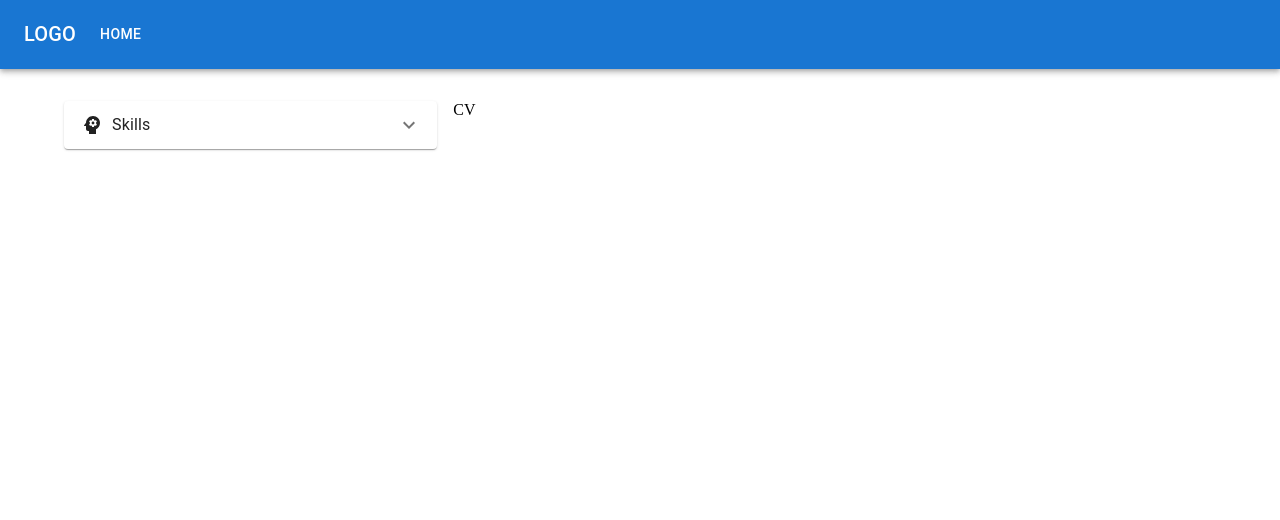
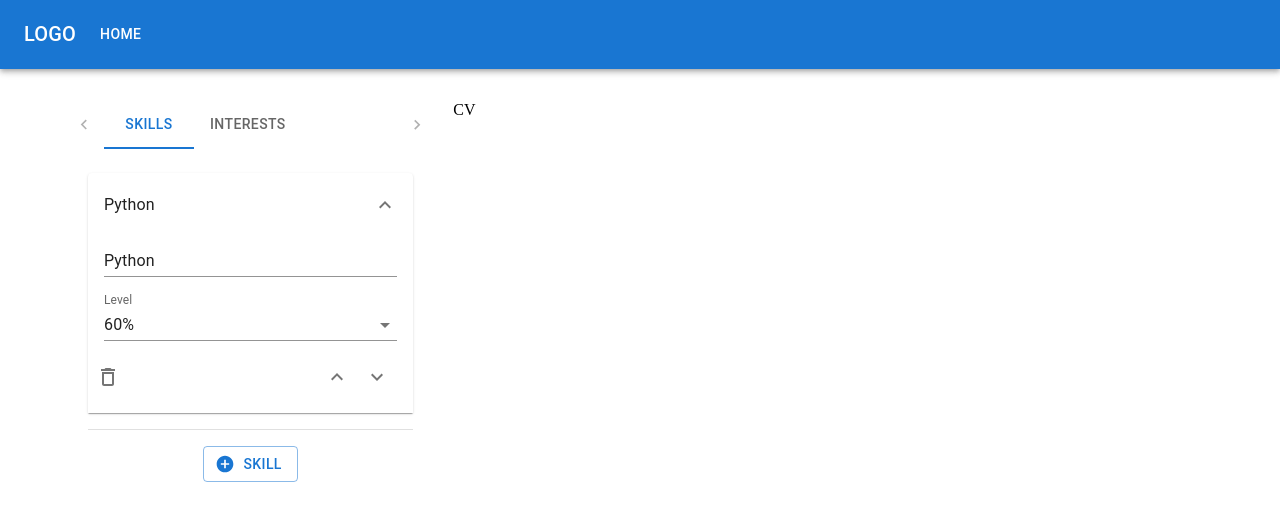
Before and after one commit to foad-heidari/cv_maker, a React (Create React App) app in the folder frontend/: page /editor in a window 1280 px wide. Shown: the top 520 px of the page. Built offline with nearby package versions, Linux system fonts and the light colour scheme.

Commit message:
add content tab

```diff
--- a/frontend/src/components/AppBar.tsx
+++ b/frontend/src/components/AppBar.tsx
@@ -8,13 +8,16 @@ import Typography from '@mui/material/Typography';
 import Menu from '@mui/material/Menu';
 import MenuIcon from '@mui/icons-material/Menu';
 import Container from '@mui/material/Container';
-import Avatar from '@mui/material/Avatar';
 import Button from '@mui/material/Button';
-import Tooltip from '@mui/material/Tooltip';
 import MenuItem from '@mui/material/MenuItem';
 import { Link } from 'react-router-dom';
 
-const pages = [
+interface Pages {
+  name: string;
+  link: string;
+}
+
+const pages:Pages[] = [
   {
     name: 'Home',
     link: '/'
@@ -77,10 +80,10 @@ const ResponsiveAppBar = () => {
             >
               {pages.map((page) => (
                 <MenuItem
-                component={Link}
-                to={page.link}
-                key={page.name}
-                onClick={handleCloseNavMenu}>
+                  component={Link}
+                  to={page.link}
+                  key={page.name}
+                  onClick={handleCloseNavMenu}>
                   <Typography textAlign="center">{page.name}</Typography>
                 </MenuItem>
               ))}
--- a/frontend/src/screens/editor/ContentEditor.tsx
+++ b/frontend/src/screens/editor/ContentEditor.tsx
@@ -1,55 +1,65 @@
+import { Box, Tabs, Tab, Typography } from '@mui/material';
+import InterestsCard from './components/InterestsCard';
+import SkillsCard from './components/SkillsCard';
+import { tabsClasses } from '@mui/material/Tabs';
+import React from 'react';
 
-import {
-    Accordion,
-    AccordionDetails,
-    AccordionSummary,
-    Button,
-    Divider,
-    Grid,
-    List,
-    Typography,
-} from '@mui/material';
-import ExpandMoreIcon from '@mui/icons-material/ExpandMore';
-import PsychologyIcon from '@mui/icons-material/Psychology';
-import AddCircleIcon from '@mui/icons-material/AddCircle';
+interface TabPanelProps {
+    children: any;
+    value: number;
+    index: number;
+}
 
-import InputItem from './components/InputItem';
+function TabPanel(props: TabPanelProps) {
+    const { children, value, index, ...other } = props;
+
+    return (
+        <div
+            role="tabpanel"
+            hidden={value !== index}
+            id={`vertical-tabpanel-${index}`}
+            aria-labelledby={`vertical-tab-${index}`}
+            {...other}
+        >
+            {value === index && (
+                <Box sx={{ p: 3 }}>
+                    {children}
+                </Box>
+            )}
+        </div>
+    );
+}
 
 
 export default function ContentEditor() {
-
+    const [value, setValue] = React.useState(0);
     return (
         <>
-            <Accordion>
-                <AccordionSummary
-                    expandIcon={<ExpandMoreIcon />}
-                    aria-controls="panel1a-content"
-                    id="panel1a-header"
+            <Box sx={{ bgcolor: 'background.paper' }}>
+                <Tabs
+                    value={value}
 
+                    onChange={(event, newValue) => setValue(newValue)}
+                    variant="scrollable"
+                    scrollButtons
+                    aria-label="CV Content tab"
+                    sx={{
+                        [`& .${tabsClasses.scrollButtons}`]: {
+                            '&.Mui-disabled': { opacity: 0.3 },
+                        },
+                    }}
                 >
-                    <PsychologyIcon sx={{ mr: 1 }} />
-                    <Typography>Skills</Typography>
-                </AccordionSummary>
-                <AccordionDetails>
-                    <List sx={{ p: 0 }}>
-                        <Divider component="li" />
-                        <InputItem />
+                    <Tab label="Skills" />
+                    <Tab label="Interests" />
+                </Tabs>
 
-                    </List>
-
-                    <Divider sx={{ mb: 2 }} />
-                    <Grid
-                        container
-                        direction="row"
-                        justifyContent="center"
-                        alignItems="center"
-                    >
-                        <Button variant="outlined" startIcon={<AddCircleIcon />}>
-                            Skill
-                        </Button>
-                    </Grid>
-                </AccordionDetails>
-            </Accordion>
+                <TabPanel value={value} index={0}>
+                    <SkillsCard />
+                </TabPanel>
+                <TabPanel value={value} index={1}>
+                    <InterestsCard />
+                </TabPanel>
+            </Box>
         </>
     );
 }
--- a/frontend/src/screens/editor/components/InputItem.tsx
+++ b/frontend/src/screens/editor/components/InputItem.tsx
@@ -1,22 +1,91 @@
-import { IconButton, ListItem, TextField } from '@mui/material';
+import { IconButton, ListItem, TextField, Grid, Paper, FormControl, Select, MenuItem, Accordion, AccordionSummary, Typography, AccordionDetails, SvgIconProps, InputLabel } from '@mui/material';
 import ExpandMoreIcon from '@mui/icons-material/ExpandMore';
 import ExpandLessIcon from '@mui/icons-material/ExpandLess';
 import DeleteOutlineIcon from '@mui/icons-material/DeleteOutline';
+import React, { SyntheticEvent } from 'react';
+import PsychologyIcon from '@mui/icons-material/Psychology';
+import { FieldDataType } from '../../../types/EditorTypes';
 
-function InputItem() {
+interface InputProps {
+    inputTitle: string;
+    hideLevel?: boolean;
+    element: FieldDataType;
+    Icon?: React.ReactElement<SvgIconProps>
+}
+
+function InputItem(props: InputProps) {
+    const { inputTitle, hideLevel, element, Icon } = props;
+    const [level, setLevel] = React.useState<string>(element.level ? element.level : "");
+    const [value, setValue] = React.useState(element.value);
+    const [expanded, setExpanded] = React.useState(element.id);
+
+
+    const handleChange = (panel: number) => (event: SyntheticEvent<Element, Event>, isExpanded: boolean) => {
+        setExpanded(isExpanded ? panel : 0);
+    };
     return (
-        <ListItem sx={{ px: 0, py: 1, mb: 2 }}>
-            <TextField id="standard-basic" variant="standard" />
-            <IconButton sx={{ p: 0 }}>
-                <ExpandLessIcon />
-            </IconButton >
-            <IconButton sx={{ p: 0 }}>
-                <ExpandMoreIcon />
-            </IconButton>
-            <IconButton sx={{ p: 0 }}>
-                <DeleteOutlineIcon />
-            </IconButton>
-        </ListItem>
+        <Accordion expanded={expanded === element.id} onChange={handleChange(element.id)}>
+            <AccordionSummary
+                expandIcon={<ExpandMoreIcon />}
+                aria-controls="panel1a-content"
+                id="panel1a-header"
+
+            >
+                {Icon}
+                <Typography>{value}</Typography>
+            </AccordionSummary>
+            <AccordionDetails>
+                <Grid container spacing={2}>
+                    <Grid item xs={12}>
+                        <TextField fullWidth value={value} onChange={(e) => { setValue(e.target.value) }} placeholder={`Enter your ${inputTitle}`} variant="standard" />
+                    </Grid>
+                    {!hideLevel ?
+                        <Grid item xs={12}>
+                            <FormControl fullWidth variant="standard" >
+                                <InputLabel id="level-label">Level</InputLabel>
+                                <Select
+                                    labelId="level-label"
+                                    id="level"
+                                    value={level}
+                                    onChange={(e) => setLevel(e.target.value)}
+                                    label="Level"
+                                >
+                                    <MenuItem value="">
+                                        <em>None</em>
+                                    </MenuItem>
+                                    <MenuItem value="20%">20%</MenuItem>
+                                    <MenuItem value="40%">40%</MenuItem>
+                                    <MenuItem value="60%">60%</MenuItem>
+                                    <MenuItem value="80%">80%</MenuItem>
+                                    <MenuItem value="100%">100%</MenuItem>
+                                </Select>
+                            </FormControl>
+                        </Grid> : null
+                    }
+
+                    <Grid
+                        container
+                        direction="row"
+                        justifyContent="space-between"
+                        alignItems="center"
+                        sx={{ mt: 2 }}
+                    >
+                        <IconButton>
+                            <DeleteOutlineIcon />
+                        </IconButton>
+                        <div>
+                            <IconButton>
+                                <ExpandLessIcon />
+                            </IconButton >
+                            <IconButton>
+                                <ExpandMoreIcon />
+                            </IconButton>
+                        </div>
+                    </Grid>
+                </Grid>
+
+            </AccordionDetails>
+        </Accordion>
     );
 }
 
--- /dev/null
+++ b/frontend/src/screens/editor/components/InterestsCard.tsx
@@ -0,0 +1,39 @@
+
+import {
+    Button,
+    Divider,
+    Grid,
+} from '@mui/material';
+import AddCircleIcon from '@mui/icons-material/AddCircle';
+import InputItem from './InputItem';
+import React from 'react';
+import { FieldDataType } from '../../../types/EditorTypes';
+import PianoIcon from '@mui/icons-material/Piano';
+
+
+export default function InterestsCard() {
+    const [inputs, setInputs] = React.useState<FieldDataType[]>([{ id: 1, value: "guitar" }]);
+
+    const addNewField = () => {
+        const newField: FieldDataType = { id: 2, level: "", value: "" }
+        setInputs(prevArray => [...prevArray, newField])
+    }
+    return (
+        <>
+            {inputs.map((element: FieldDataType) => <InputItem key={element.id} element={element} Icon={<PianoIcon sx={{ mr: 1 }} />} inputTitle="interest" hideLevel={true} />)}
+
+
+            <Divider sx={{ my: 2 }} />
+            <Grid
+                container
+                direction="row"
+                justifyContent="center"
+                alignItems="center"
+            >
+                <Button onClick={addNewField} variant="outlined" startIcon={<AddCircleIcon />}>
+                    interest
+                </Button>
+            </Grid>
+        </>
+    );
+}
--- /dev/null
+++ b/frontend/src/screens/editor/components/SkillsCard.tsx
@@ -0,0 +1,39 @@
+
+import {
+    Button,
+    Divider,
+    Grid,
+} from '@mui/material';
+import AddCircleIcon from '@mui/icons-material/AddCircle';
+
+import InputItem from './InputItem';
+import React from 'react';
+import { FieldDataType } from '../../../types/EditorTypes';
+
+export default function SkillsCard() {
+    const [inputs, setInputs] = React.useState<FieldDataType[]>([{ id: 1, level: "60%", value: "Python" }]);
+
+    const addNewField = () => {
+        const newField: FieldDataType = { id: 2, level: "", value: "" }
+        setInputs(prevArray => [...prevArray, newField])
+    }
+
+    return (
+        <>
+            {inputs.map((element: FieldDataType) => <InputItem key={element.id} element={element} inputTitle="skill" />)}
+
+
+            <Divider sx={{ my: 2 }} />
+            <Grid
+                container
+                direction="row"
+                justifyContent="center"
+                alignItems="center"
+            >
+                <Button onClick={addNewField} variant="outlined" startIcon={<AddCircleIcon />}>
+                    Skill
+                </Button>
+            </Grid>
+        </>
+    );
+}
--- /dev/null
+++ b/frontend/src/types/EditorTypes.tsx
@@ -0,0 +1,6 @@
+
+export interface FieldDataType {
+    id: number;
+    level?: string;
+    value: string
+}
```
